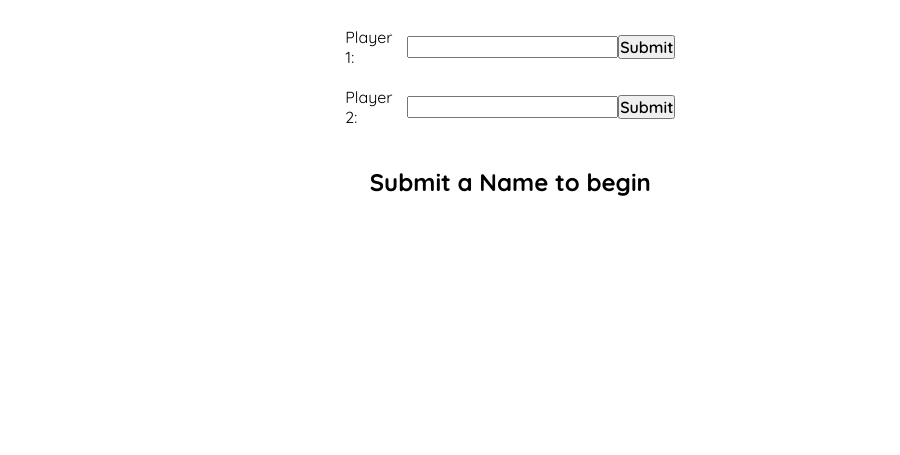
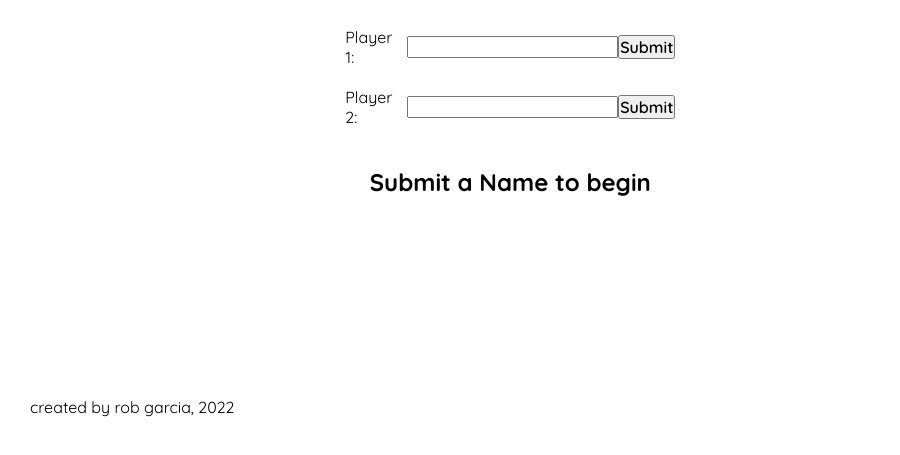
Before and after one commit to robggarcia/arcade, a plain HTML site: page index.html in a window 1280 px wide. Shown: the part 155-610 px from the top of the page, without its empty margins (0-900 px from the left). Drawn offline with Linux system fonts and the light colour scheme.

Commit message:
updated css

```diff
--- a/index.html
+++ b/index.html
@@ -57,5 +57,8 @@
       </div>
       <div id="game"></div>
     </div>
+    <footer>
+      <p>created by rob garcia, 2022</p>
+    </footer>
   </body>
 </html>
--- a/style.css
+++ b/style.css
@@ -8,7 +8,9 @@
 
 html {
     font-family: 'Quicksand', sans-serif;
-    background-color: #fff
+    background-color: #fff;
+    position: relative;
+    min-height: 100vh;
 }
 
 .hide {
@@ -47,7 +49,9 @@ header {
 #user-interface {
     display: flex;
     width: 85vw;
-    margin: auto
+    height: 400px;
+    margin: auto;
+    padding-bottom: 2.5em;
 }
 
 #buttons {
@@ -115,10 +119,18 @@ header {
     margin: 10px auto;
 }
 
+footer {
+    display: absolute;
+    bottom: 0;
+    padding-left: 30px;
+    padding-bottom: 10px;
+}
+
 @media only screen and (max-width: 1200px) {
     #user-interface {
         margin-right: auto flex;
         flex-direction: column;
+        height: 60%;
     }
 
     #begin {
```
Also changed, not shown: arcade-pic.jpg (added).
